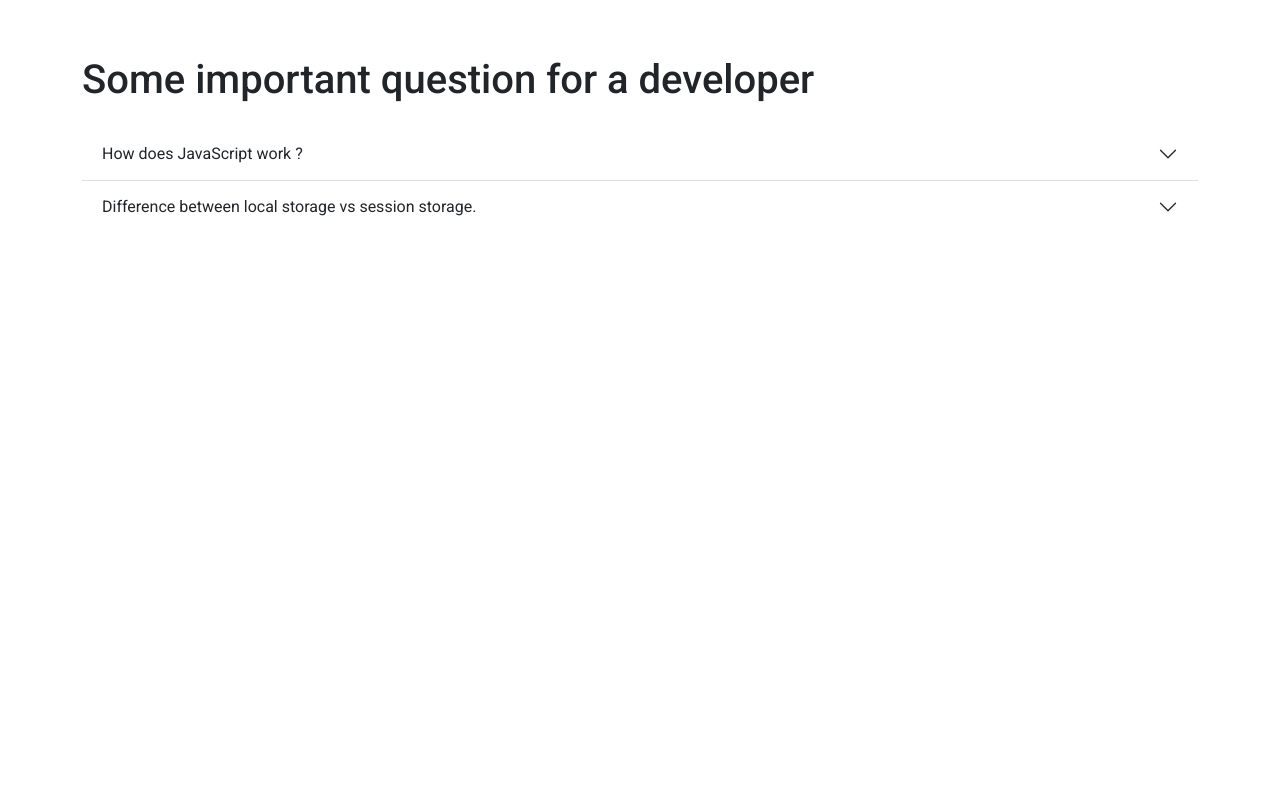
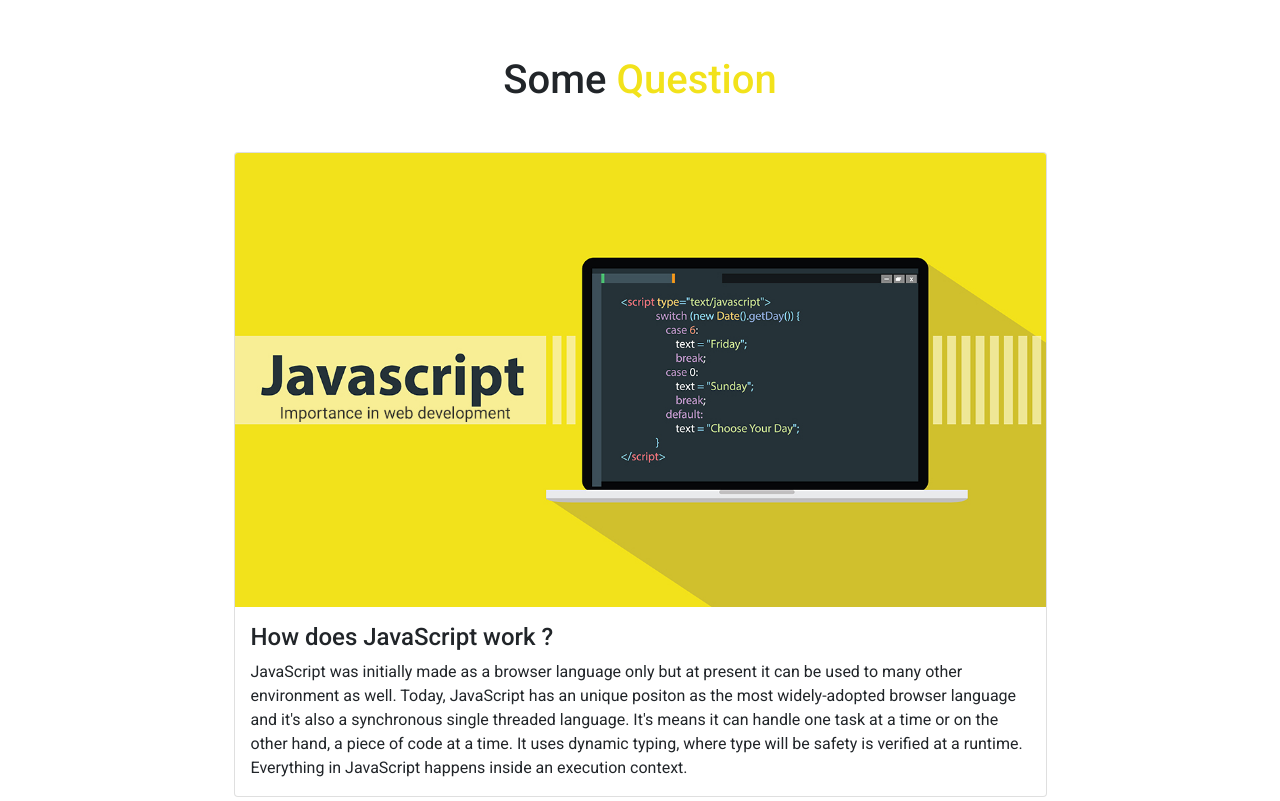
Before and after one commit to antor10655gh/-insta-shohor, a plain HTML site: page index.html in a window 1280 px wide. Shown: the part 1540-2341 px from the top of the page. Before the commit the page ends 1821 px from the top, so only its background shows below. Drawn offline with nearby package versions, Linux system fonts and the light colour scheme.

Commit message:
change the style of question section

```diff
--- a/index.html
+++ b/index.html
@@ -80,30 +80,26 @@
                 <h1>Reported posts</h1>
             </div>
         </main>
-        <section class="container mb-5" id="questions">
-            <div class="mt-5 mb-4">
-                <h1>Some important question for a developer</h1>
+        <section class="container" id="questions">
+            <div class="text-center my-5">
+                <h1>Some <span style="color: #F2E21B;">Question</span></h1>
             </div>
-            <div class="accordion accordion-flush" id="accordionFlushExample">
-                <div class="accordion-item">
-                  <h2 class="accordion-header" id="flush-headingOne">
-                    <button class="accordion-button collapsed" type="button" data-bs-toggle="collapse" data-bs-target="#flush-collapseOne" aria-expanded="false" aria-controls="flush-collapseOne">
-                      How does JavaScript work ?
-                    </button>
-                  </h2>
-                  <div id="flush-collapseOne" class="accordion-collapse collapse" aria-labelledby="flush-headingOne" data-bs-parent="#accordionFlushExample">
-                    <div class="accordion-body">JavaScript was initially made as a browser language only but at present it can be used to many other environment as well. Today, JavaScript has an unique positon as the most widely-adopted browser language and it's also a synchronous single threaded language. It's means it can handle one task at a time or on the other hand, a piece of code at a time. It uses dynamic typing, where type will be safety is verified at a runtime. Everything in JavaScript happens inside an execution context.</div>
+            <div class="row row-cols-1 row-cols-md-1 w-75 mx-auto gy-5">
+                <div class="col">
+                  <div class="card h-100">
+                    <img src="js.jpg" class="card-img-top" alt="js.jpg">
+                    <div class="card-body">
+                      <h4 class="card-title">How does JavaScript work ?</h4>
+                      <p class="card-text">JavaScript was initially made as a browser language only but at present it can be used to many other environment as well. Today, JavaScript has an unique positon as the most widely-adopted browser language and it's also a synchronous single threaded language. It's means it can handle one task at a time or on the other hand, a piece of code at a time. It uses dynamic typing, where type will be safety is verified at a runtime. Everything in JavaScript happens inside an execution context.</p>
+                    </div>
                   </div>
                 </div>
-                <div class="accordion-item">
-                  <h2 class="accordion-header" id="flush-headingThree">
-                    <button class="accordion-button collapsed" type="button" data-bs-toggle="collapse" data-bs-target="#flush-collapseThree" aria-expanded="false" aria-controls="flush-collapseThree">
-                      Difference between local storage vs session storage.
-                    </button>
-                  </h2>
-                  <div id="flush-collapseThree" class="accordion-collapse collapse" aria-labelledby="flush-headingThree" data-bs-parent="#accordionFlushExample">
-                    <div class="accordion-body">
-                        <p><strong>Local Storage:</strong>
+                <div class="col">
+                  <div class="card h-100">
+                    <img src="js1.jpeg" class="card-img-top" alt="js1.jpeg">
+                    <div class="card-body">
+                      <h4 class="card-title">Difference between local storage vs session storage.</h4>
+                      <p><strong>Local Storage:</strong>
                         It's a property that allows JavaScript and apps to save key ans value pairs in a web browser with no expiration date.
                         </p>
                         <p><strong>Session Storage:</strong>
```
Also changed, not shown: js.jpg (added), js1.jpeg (added).
